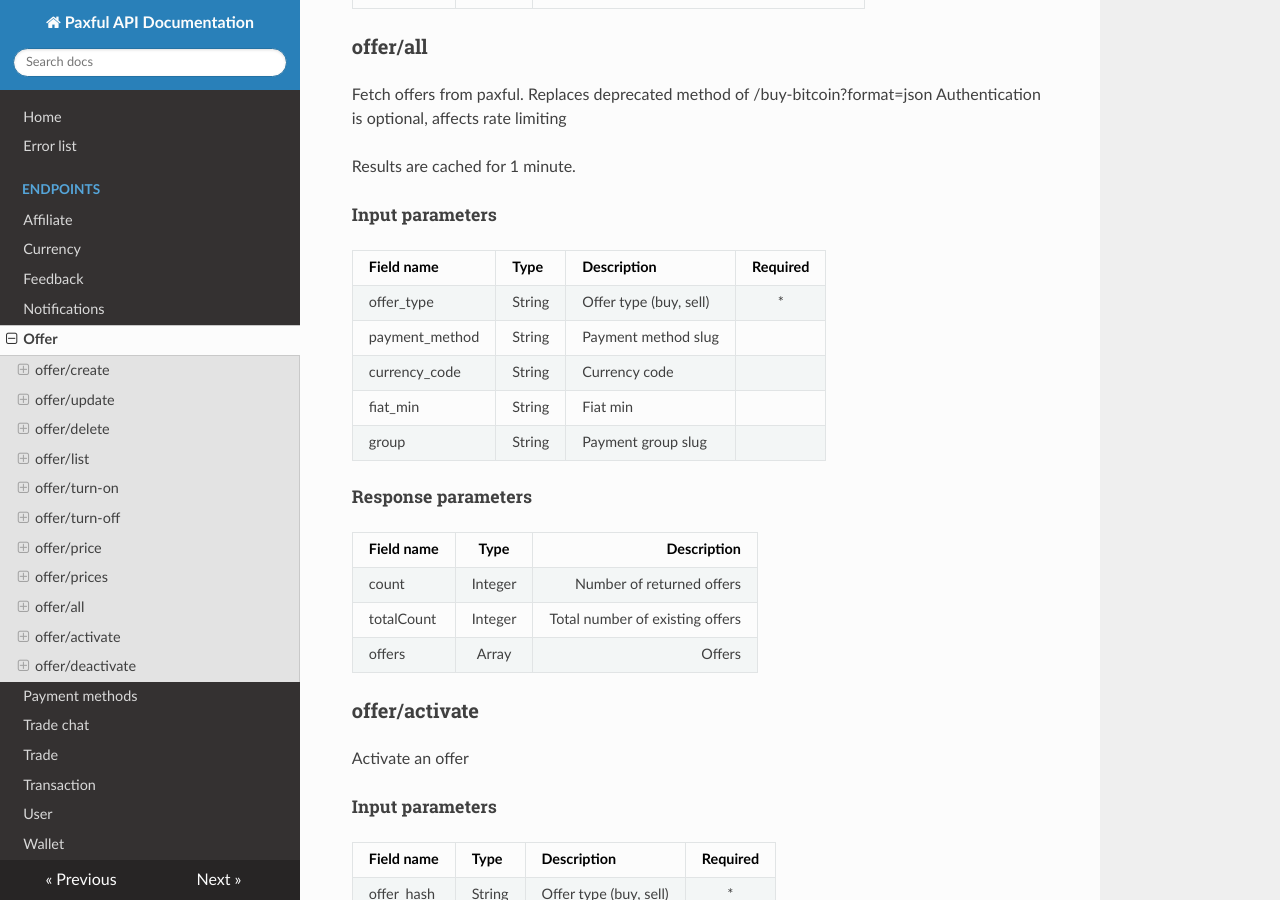
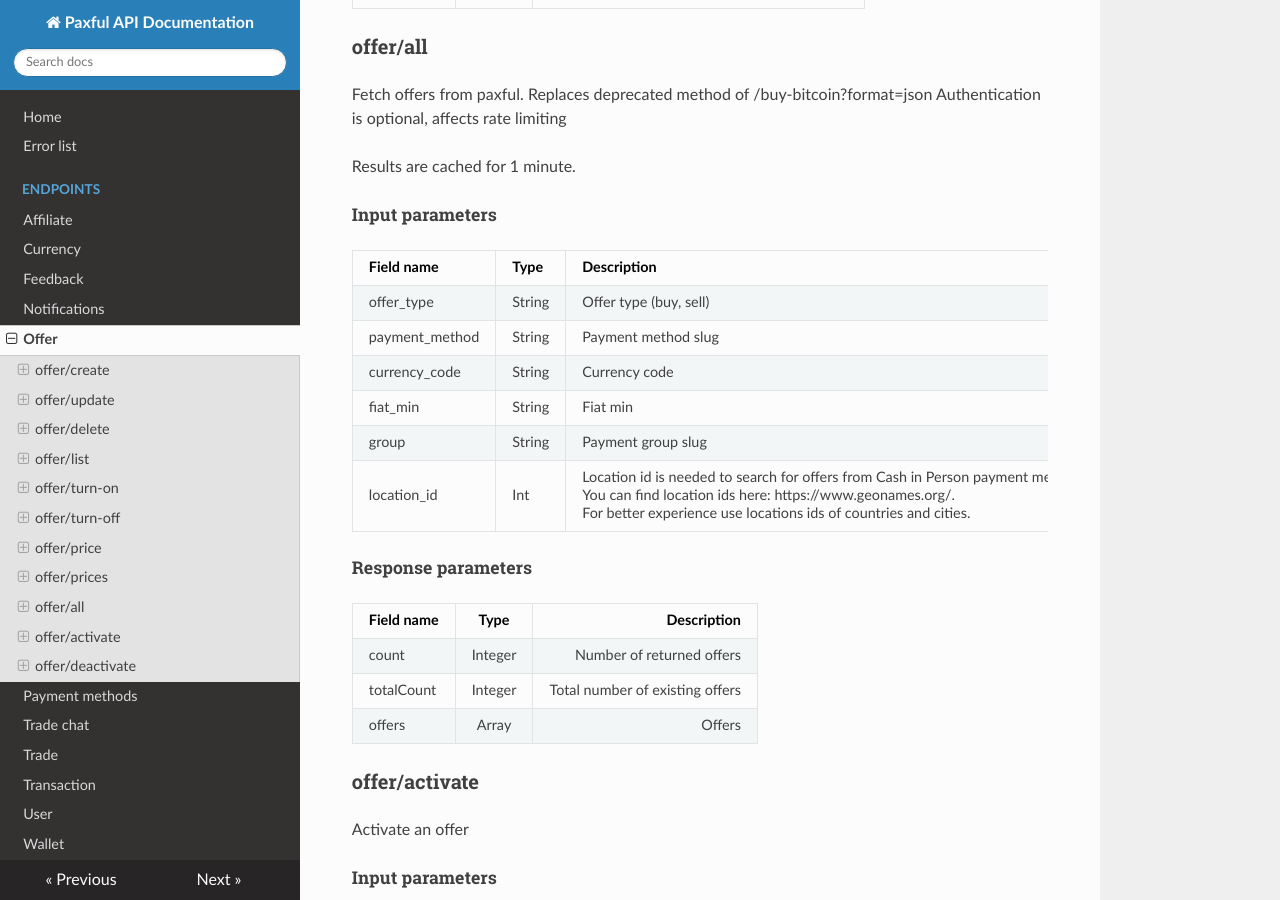
Before and after one commit to paxful/api-docs, an MkDocs documentation site: the page built from docs/endpoints/offer.md, in a window 1280 px wide and 900 px high, scrolled down 4450 px. Built offline with MkDocs 1.6.1, drawn with Linux system fonts in a browser that asks for light colours; nearby versions of some CDN libraries.

Commit message:
Add information about location ids in offers/all

```diff
--- a/docs/endpoints/offer.md
+++ b/docs/endpoints/offer.md
@@ -179,6 +179,7 @@ Results are cached for 1 minute.
 | currency_code  | String        | Currency code | |
 | fiat_min       | String        | Fiat min | |
 | group          | String        | Payment group slug | |
+| location_id    | Int           | Location id is needed to search for offers from Cash in Person payment method. If payment method is another - parameter will be ignored.<br>You can find location ids here: https://www.geonames.org/.<br>For better experience use locations ids of countries and cities. | |
 
 ##### Response parameters
 
```
